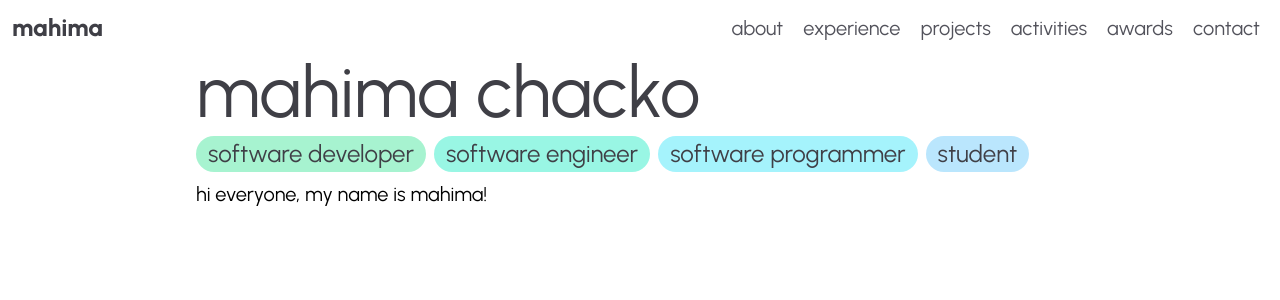
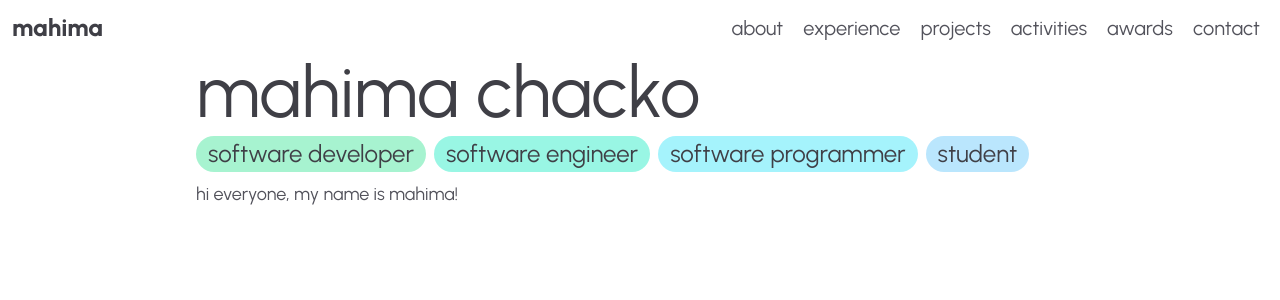
Before and after one commit to mahimamchacko/mahimamchacko.github.io, a Next.js app: page / in a window 1280 px wide. Shown: the top 300 px of the page. Built offline with nearby package versions, Linux system fonts and the light colour scheme.

Commit message:
Update navbar

```diff
--- a/app/globals.css
+++ b/app/globals.css
@@ -3,7 +3,7 @@
 @tailwind utilities;
 
 body {
-  @apply text-xl;
+  @apply text-lg text-zinc-600;
 }
 
 h1 {
--- a/components/navbar.tsx
+++ b/components/navbar.tsx
@@ -44,7 +44,7 @@ export default function Navbar() : React.ReactNode  {
   return (
     <nav className={`flex flex-col md:flex-row justify-between gap-2 p-3 text-zinc-600`}>
       <div className="flex justify-between [&>*]:px-2 md:[&>*]:px-0">
-        <h6 className="font-extrabold text-zinc-700">
+        <h6 className="font-extrabold">
           <Link href="/" draggable={false }>mahima</Link>
         </h6>
         <div className="flex md:hidden items-center">
@@ -57,7 +57,7 @@ export default function Navbar() : React.ReactNode  {
       </div>
       <ul className={`${isToggled ? 'flex flex-col gap-0.5' : 'hidden'} md:flex md:flex-row md:items-end md:gap-1`}>
         {links.map(({ id, link, name }) => (
-          <li key={id} onClick={toggleNavbar} className="px-2 pb-0.5 hover:bg-sky-300 hover:text-white hover:rounded-xl">
+          <li key={id} onClick={toggleNavbar} className="px-2 pb-0.5 text-xl hover:bg-sky-300 hover:text-white hover:rounded-xl">
             <Link href={link} draggable={false}>{name}</Link>
           </li>
         ))}
```
